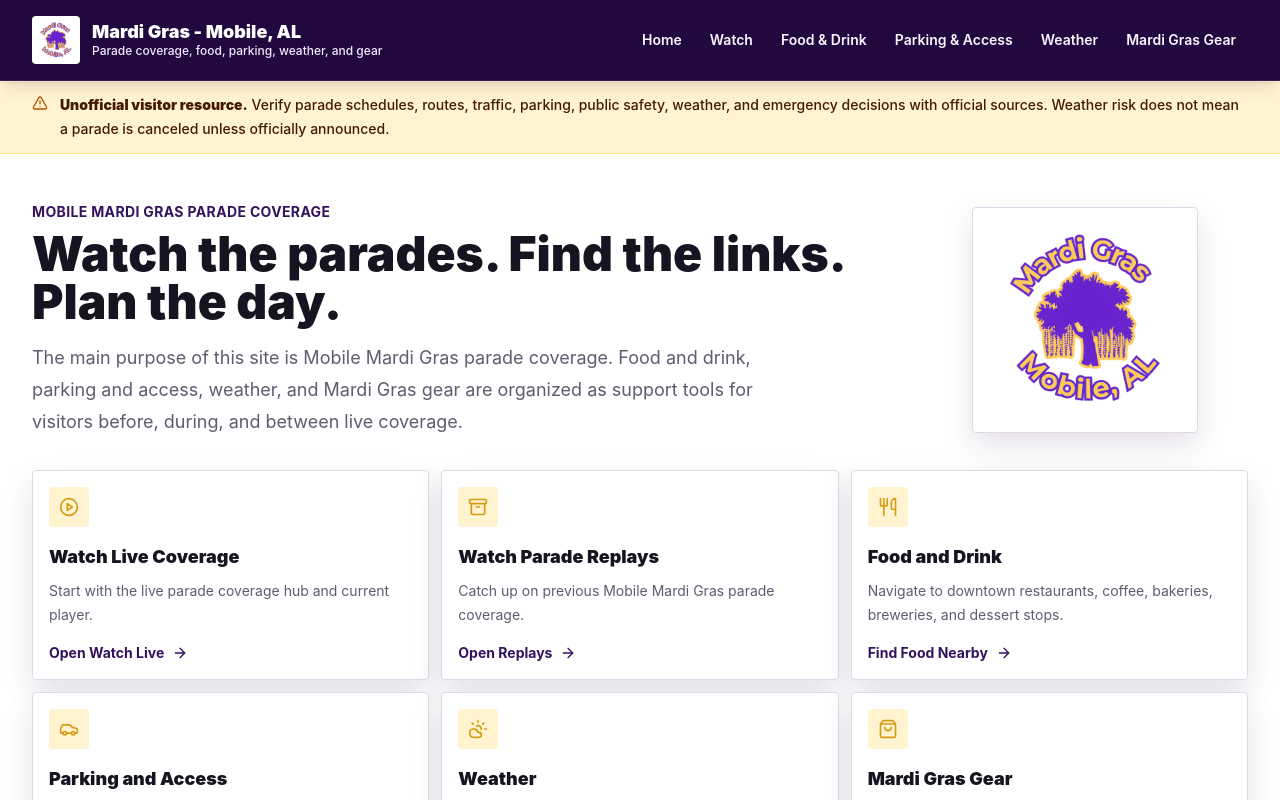
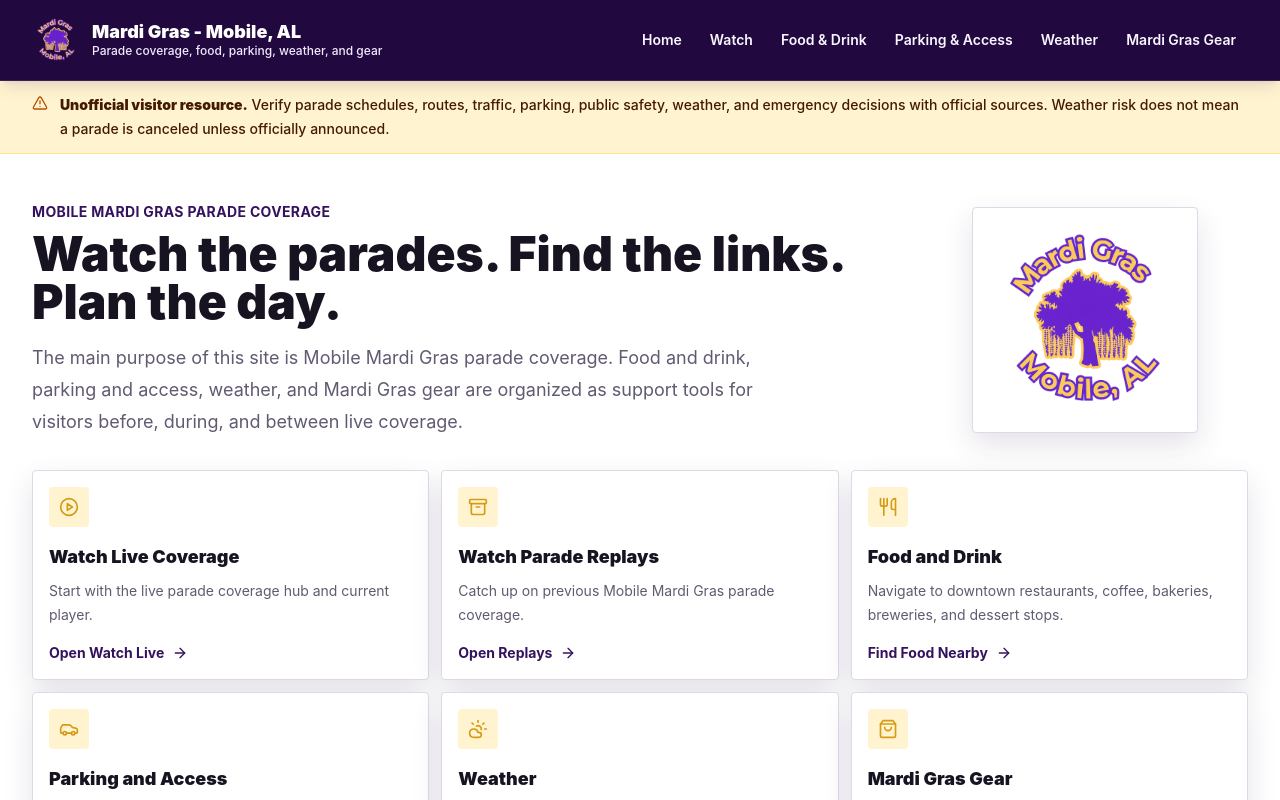
Before and after one commit to TheCryptoArborist/251mardigras, a Next.js app: page / in a window 1280 px wide. Shown: the top 800 px of the page. Built offline with nearby package versions, Linux system fonts and the light colour scheme; no server answers; the database is empty; what @next/env would draw is missing.

Commit message:
Remove logo box from header

```diff
--- a/src/components/SiteHeader.tsx
+++ b/src/components/SiteHeader.tsx
@@ -16,7 +16,7 @@ export function SiteHeader() {
     <header className="sticky top-0 z-30 border-b border-white/10 bg-parade-purpleDark text-white shadow-lg shadow-purple-950/10">
       <div className="mx-auto flex max-w-7xl flex-col gap-3 px-4 py-4 sm:px-6 lg:px-8 xl:flex-row xl:items-center xl:justify-between">
         <Link href="/" className="flex min-w-0 items-center gap-3">
-          <span className="grid h-12 w-12 shrink-0 place-items-center overflow-hidden rounded bg-white p-1 shadow-sm">
+          <span className="flex h-12 w-12 shrink-0 items-center justify-center overflow-visible">
             <Image src={SITE_LOGO_PATH} alt={SITE_LOGO_ALT} width={48} height={48} className="h-full w-full object-contain" priority />
           </span>
           <span className="min-w-0">
```
